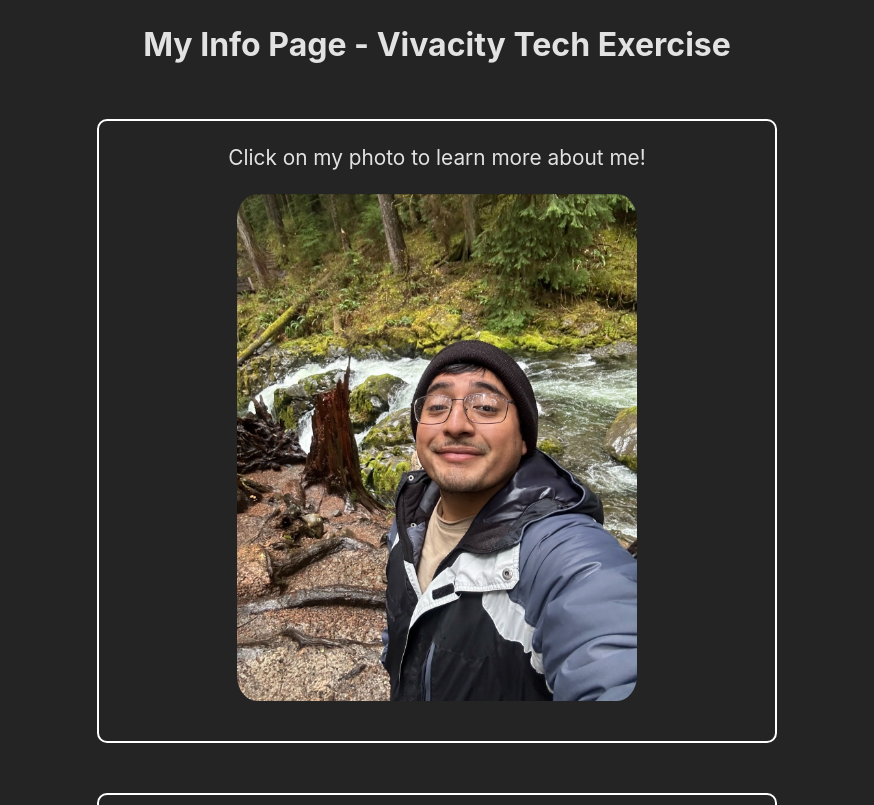
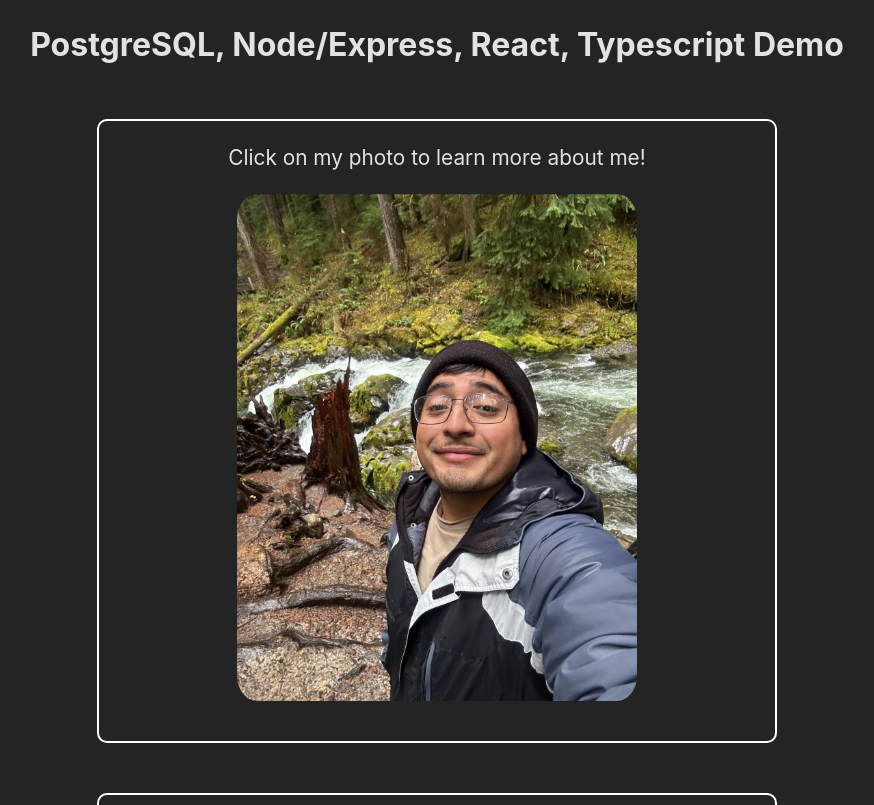
Before and after one commit to roger18gm/simple-full-stack-app, a React (Vite) app in the folder frontend/react-ts/: page / in a window 1280 px wide. Shown: the top 805 px of the page, without its empty margins (203-1077 px from the left). Built offline with nearby package versions, Linux system fonts and the light colour scheme.

Commit message:
text edit

```diff
--- a/frontend/react-ts/src/App.tsx
+++ b/frontend/react-ts/src/App.tsx
@@ -7,7 +7,7 @@
 
   return (
     <div style={{ textAlign: "center"}}>
-      <h1>My Info Page - Vivacity Tech Exercise</h1>
+      <h1>PostgreSQL, Node/Express, React, Typescript Demo</h1>
         {<StaticInfo />}
         {<DynamicInfo />}
     </div>
```
